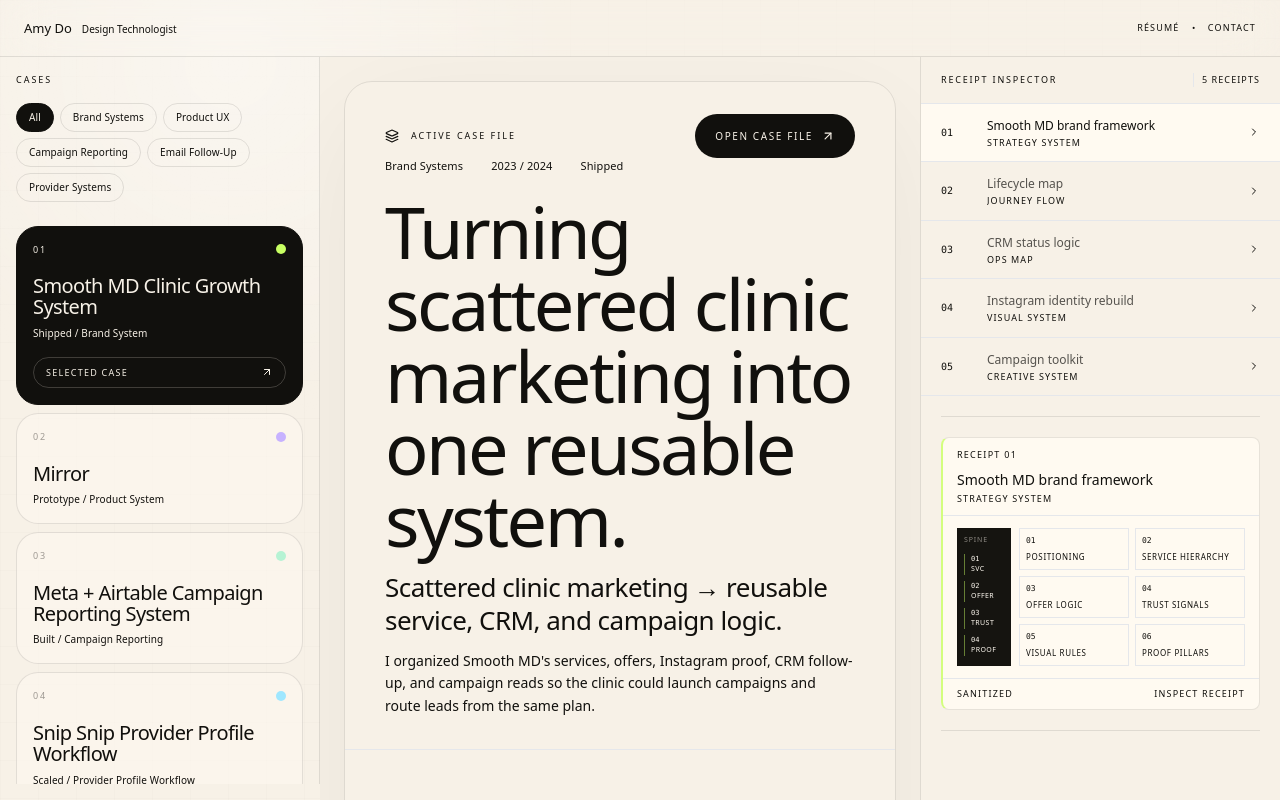
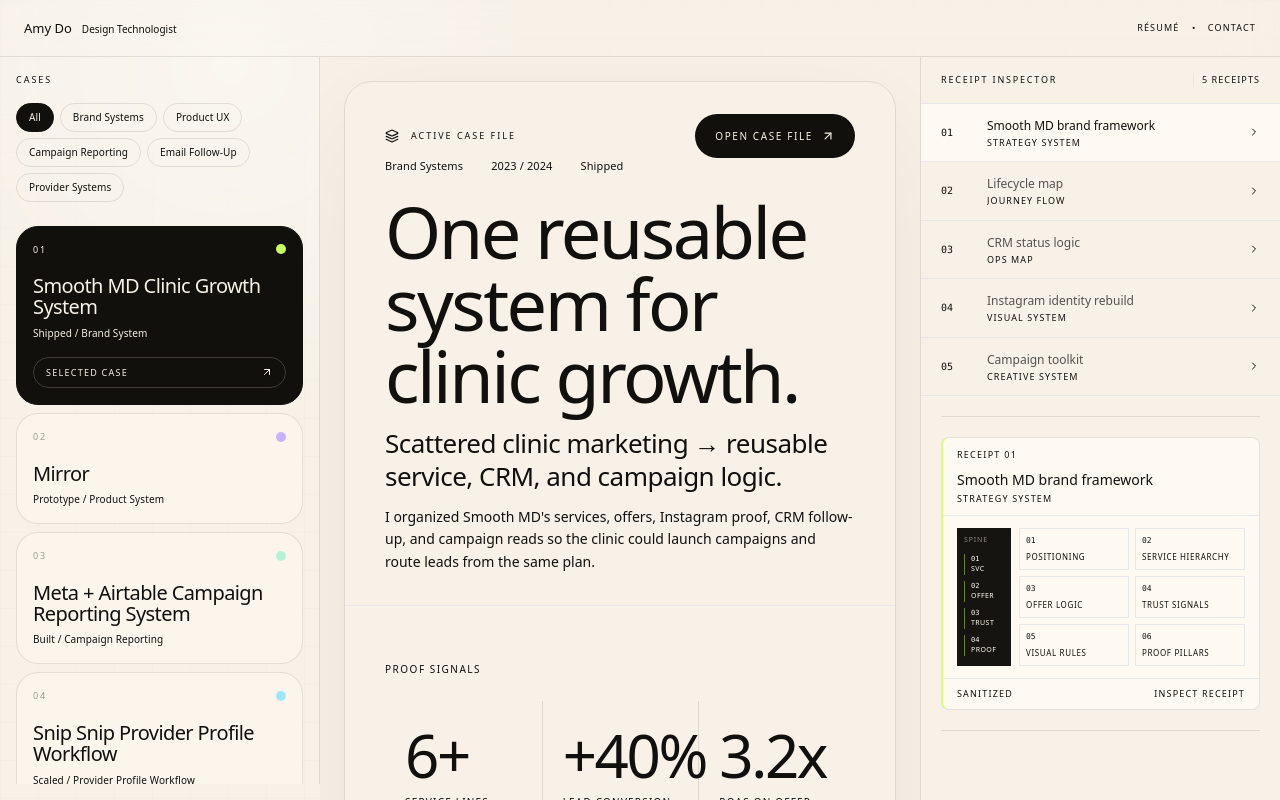
Before and after one commit to amydojo/undone, a React (Vite) app: page / in a window 1280 px wide. Shown: the top 800 px of the page. Built offline with nearby package versions, Linux system fonts and the light colour scheme.

Commit message:
Polish case headlines and workspace metadata

```diff
--- a/src/components/portfolio/CaseWorkspace.jsx
+++ b/src/components/portfolio/CaseWorkspace.jsx
@@ -448,7 +448,7 @@ function OutcomeSection({ workspace }) {
 export default function CaseWorkspace({ workspace, closeWorkspace }) {
   const sidebarContext = workspace ? getSidebarContext(workspace) : null
   const headerMetadata = workspace
-    ? [formatMetadataLabel(workspace.category), workspace.timeline, formatMetadataLabel(workspace.status), workspace.role]
+    ? [formatMetadataLabel(workspace.category), workspace.timeline, formatMetadataLabel(workspace.status)]
     : []
 
   return (
--- a/src/data/records.js
+++ b/src/data/records.js
@@ -3,7 +3,7 @@ export const records = [
     id: '01',
     slug: 'smooth-md-growth-os',
     title: 'Smooth MD Clinic Growth System',
-    headline: 'Turning scattered clinic marketing into one reusable system.',
+    headline: 'One reusable system for clinic growth.',
     category: 'brand systems',
     type: 'brand system',
     status: 'shipped',
@@ -140,7 +140,7 @@ export const records = [
     id: '02',
     slug: 'mirror',
     title: 'Mirror',
-    headline: 'Turning messy check-ins into calm product feedback.',
+    headline: 'Calm feedback from messy check-ins.',
     category: 'product ux',
     type: 'product system',
     status: 'prototype',
```
